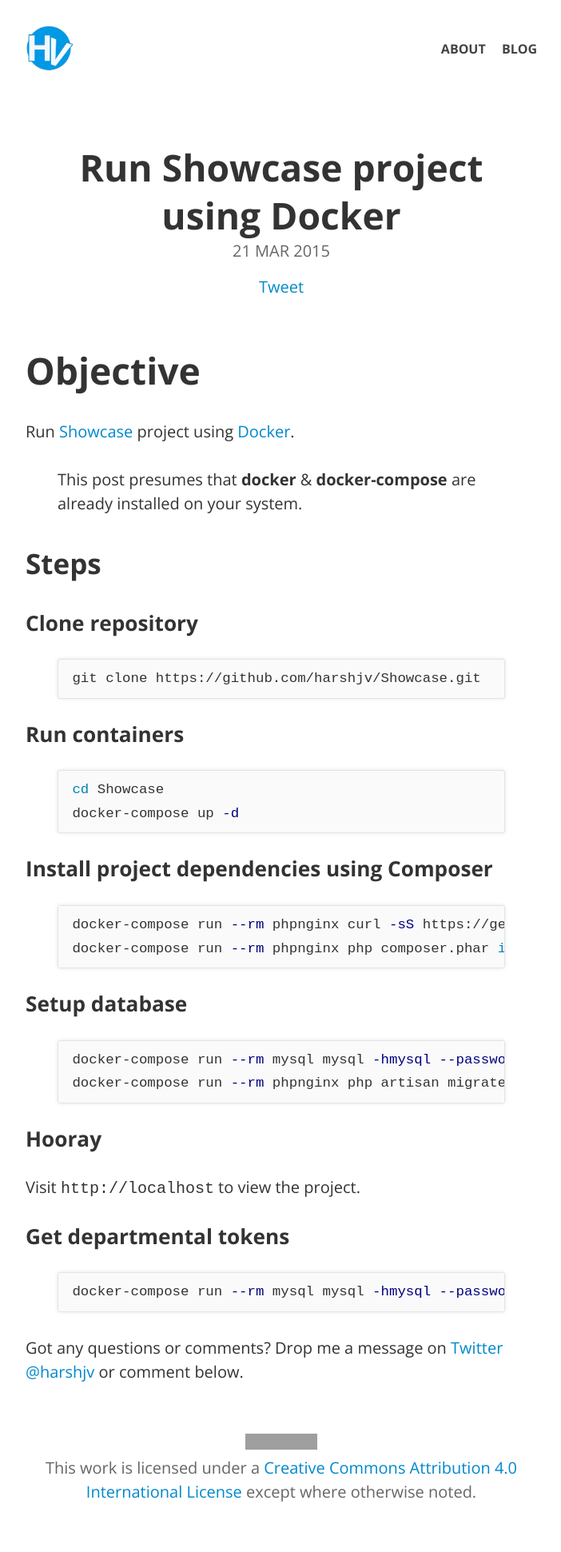
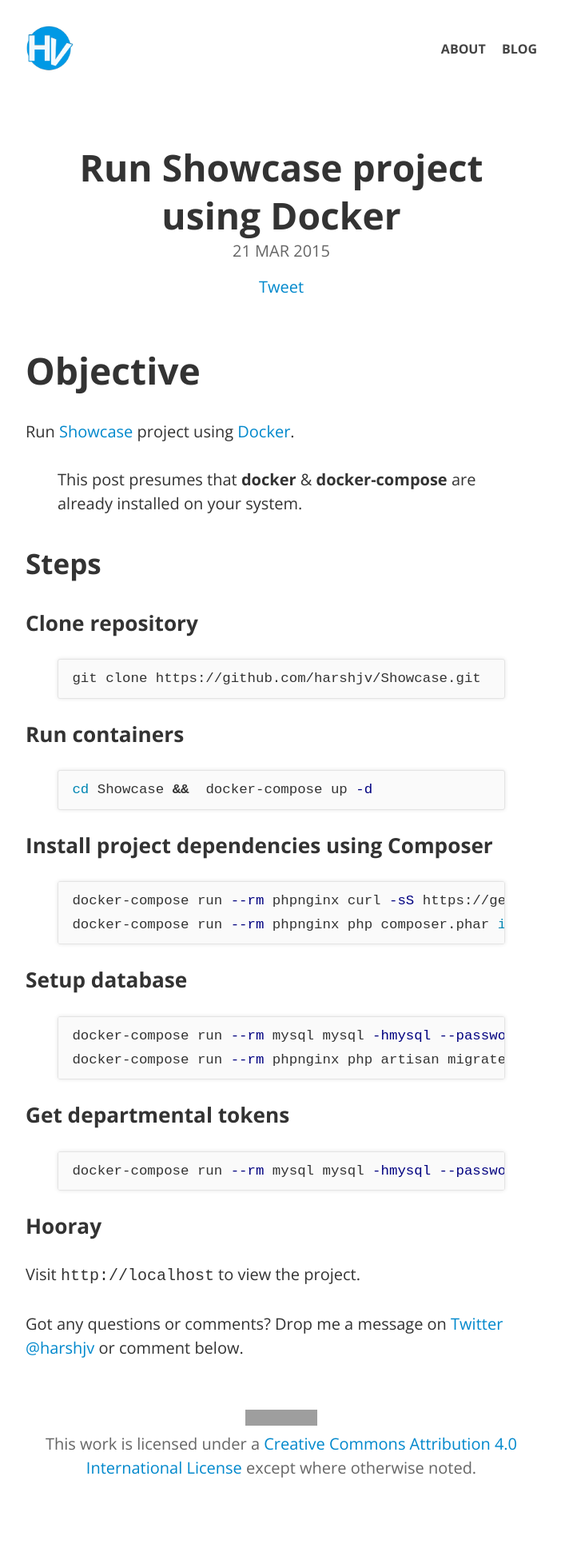
Before and after one commit to hbcbh1999/harshjv.github.io, a Jekyll site: the page built from _posts/2015-03-21-run-showcase-project-using-docker.md, in a window 1280 px wide. Shown: the whole page at 80% size, without its empty margins (288-990 px from the left). Built offline with Jekyll 4.4.1, drawn with Linux system fonts in a browser that asks for light colours; Markdown is read by kramdown in place of the engine named in the settings; comment, search, counter and statistics services are not loaded; after the commit the page ends 1911 px from its top, so only the background shows below that; grey boxes are pictures that could not be loaded.

```diff
--- a/_posts/2015-03-21-run-showcase-project-using-docker.md
+++ b/_posts/2015-03-21-run-showcase-project-using-docker.md
@@ -12,7 +12,6 @@ categories:
 
 Run [Showcase](https://github.com/harshjv/Showcase "Showcase") project using [Docker](http://www.docker.com "Docker").
 
-
 > This post presumes that **docker** & **docker-compose** are already installed on your system.
 
 ## Steps
@@ -23,12 +22,13 @@ Run [Showcase](https://github.com/harshjv/Showcase "Showcase") project using [Do
 git clone https://github.com/harshjv/Showcase.git
 {% endhighlight %}
 
+
 ### Run containers
 
 {% highlight bash %}
-cd Showcase
-docker-compose up -d
+cd Showcase &&  docker-compose up -d
 {% endhighlight %}
+
 
 ### Install project dependencies using Composer
 
@@ -37,6 +37,7 @@ docker-compose run --rm phpnginx curl -sS https://getcomposer.org/installer | ph
 docker-compose run --rm phpnginx php composer.phar install
 {% endhighlight %}
 
+
 ### Setup database
 
 {% highlight bash %}
@@ -44,12 +45,14 @@ docker-compose run --rm mysql mysql -hmysql --password=root -e "create database
 docker-compose run --rm phpnginx php artisan migrate --seed
 {% endhighlight %}
 
-### Hooray
-
-Visit `http://localhost` to view the project.
 
 ### Get departmental tokens
 
 {% highlight bash %}
 docker-compose run --rm mysql mysql -hmysql --password=root -e "use showcase; select * from departments;"
 {% endhighlight %}
+
+
+### Hooray
+
+Visit `http://localhost` to view the project.
```
